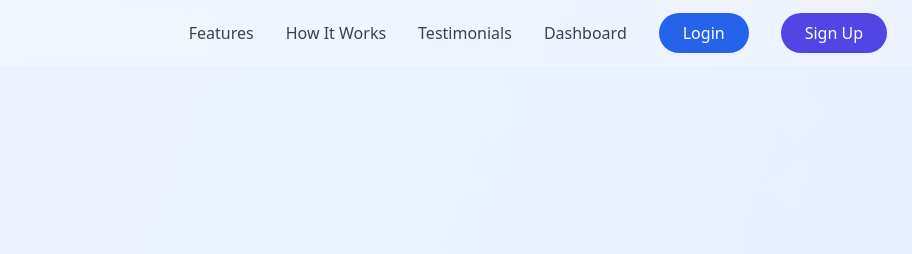
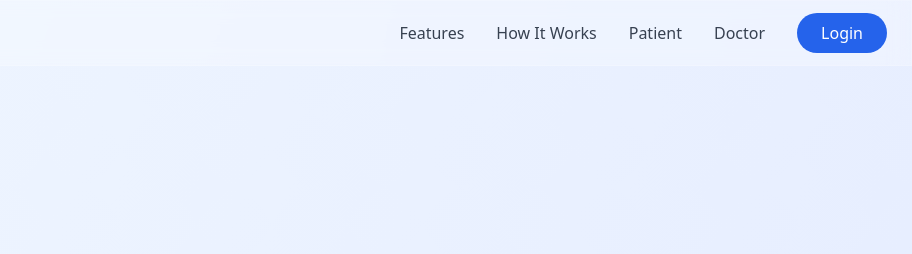
Before and after one commit to Prolayjit-B14/Med-AID, a plain HTML site: page index.html in a window 1280 px wide. Shown: the top 254 px of the page, 368-1280 px from the left. Drawn offline with nearby package versions, Linux system fonts and the light colour scheme.

Commit message:
Linked Pages

```diff
--- a/index.html
+++ b/index.html
@@ -35,11 +35,12 @@
             <div class="hidden md:flex items-center space-x-8">
                 <a href="#features" class="text-gray-700 hover:text-blue-600 transition duration-300">Features</a>
                 <a href="#how-it-works" class="text-gray-700 hover:text-blue-600 transition duration-300">How It Works</a>
-                <a href="#testimonials" class="text-gray-700 hover:text-blue-600 transition duration-300">Testimonials</a>
-                <a href="/dashboard.html" class="text-gray-700 hover:text-blue-600 transition duration-300">Dashboard</a>
-                <button class="bg-blue-600 text-white px-6 py-2 rounded-full hover:bg-blue-700 transition duration-300">Login</button>
-                <button class="bg-indigo-600 text-white px-6 py-2 rounded-full hover:bg-indigo-700 transition duration-300">Sign Up</button>
-            </div>
+                <a href="patient-dashboard.html" class="text-gray-700 hover:text-blue-600 transition duration-300">Patient</a>
+                <a href="doctor-dashboard.html" class="text-gray-700 hover:text-blue-600 transition duration-300">Doctor</a>
+                <button onclick="window.location.href='authentication.html'" class="bg-blue-600 text-white px-6 py-2 rounded-full hover:bg-blue-700 transition duration-300">
+                    Login
+                </button>
+                </div>
             <div class="md:hidden flex items-center">
                 <button id="mobile-menu-button" class="text-gray-500 hover:text-gray-800">
                     <svg xmlns="http://www.w3.org/2000/svg" class="h-6 w-6" fill="none" viewBox="0 0 24 24" stroke="currentColor">
@@ -52,11 +53,12 @@
         <div id="mobile-menu" class="hidden md:hidden bg-white p-4">
             <a href="#features" class="block py-2 text-gray-700 hover:text-blue-600">Features</a>
             <a href="#how-it-works" class="block py-2 text-gray-700 hover:text-blue-600">How It Works</a>
-            <a href="#testimonials" class="block py-2 text-gray-700 hover:text-blue-600">Testimonials</a>
-            <a href="/dashboard.html" class="block py-2 text-gray-700 hover:text-blue-600">Dashboard</a>
+            <a href="doctor-dashboard.html" class="block py-2 text-gray-700 hover:text-blue-600">Doctor</a>
+            <a href="patient-dashboard.html" class="block py-2 text-gray-700 hover:text-blue-600">Patient</a>
             <div class="mt-4 space-y-2">
-                <button class="w-full bg-blue-600 text-white px-4 py-2 rounded-full hover:bg-blue-700">Login</button>
-                <button class="w-full bg-indigo-600 text-white px-4 py-2 rounded-full hover:bg-indigo-700">Sign Up</button>
+                <button onclick="window.location.href='authentication.html'" class="w-full bg-blue-600 text-white px-4 py-2 rounded-full hover:bg-blue-700">
+                    Login
+                </button>
             </div>
         </div>
     </nav>
```
